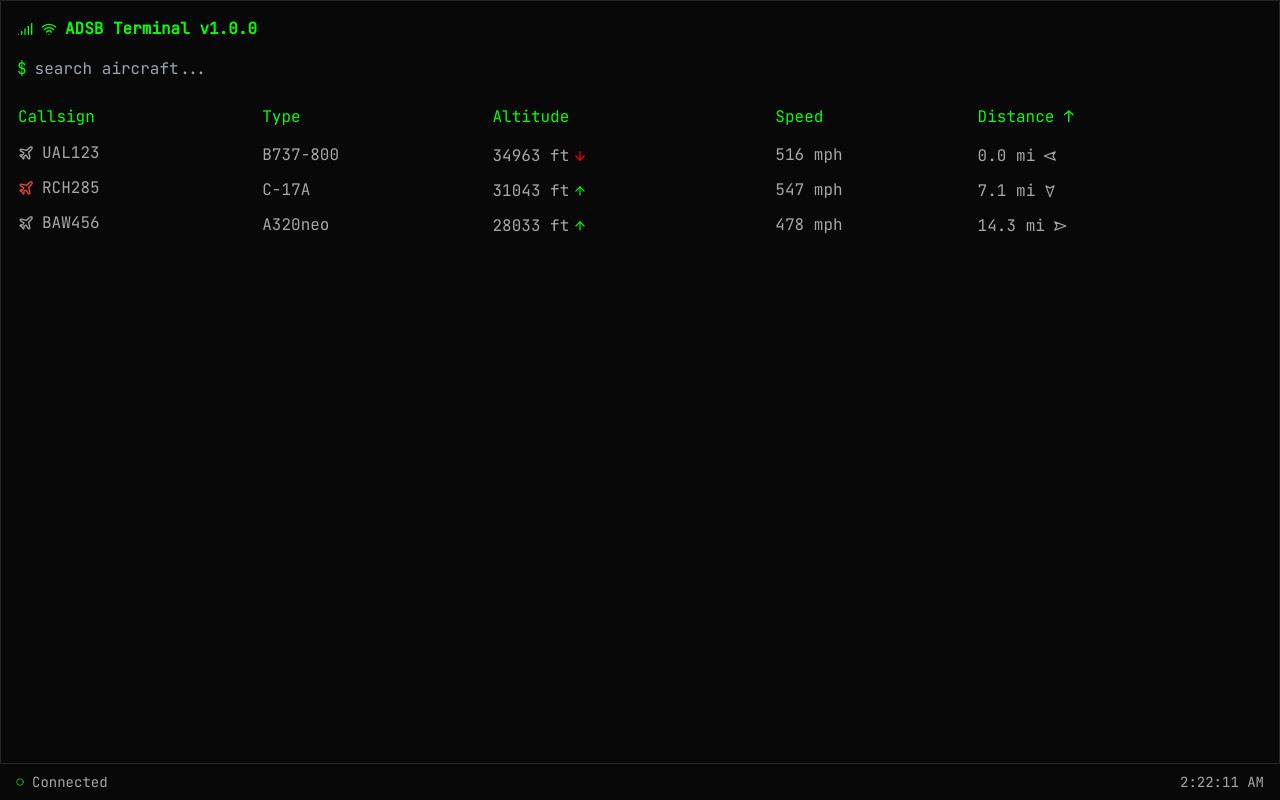
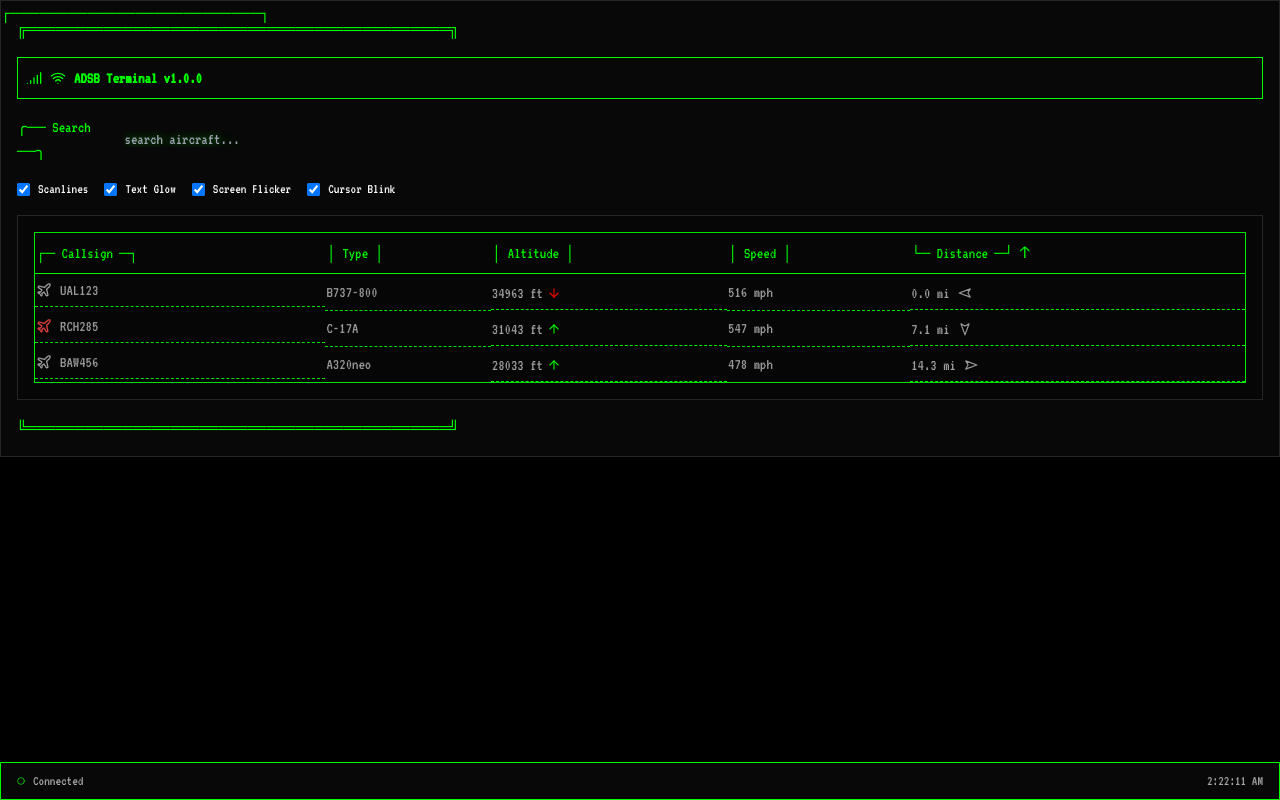
Before and after one commit to WPTK/skywatcher-tui, a React (Vite) app: page / in a window 1280 px wide. Built offline with nearby package versions, Linux system fonts and the light colour scheme.

Commit message:
Enhance terminal UI
Add classic terminal fonts, scanline, text glow, screen flicker, and cursor blink effects to the search field, with individual toggles in settings.  Incorporate more ASCII art for visual elements and borders.

```diff
--- a/src/components/AircraftList.tsx
+++ b/src/components/AircraftList.tsx
@@ -66,7 +66,7 @@ export const AircraftList = ({
   const [searchTerm, setSearchTerm] = useState("");
   const [sortField, setSortField] = useState<SortField>('distance');
   const [sortDirection, setSortDirection] = useState<'asc' | 'desc'>('asc');
-  const { preferences } = useUserPreferences();
+  const { preferences, toggleVisualEffect } = useUserPreferences();
 
   useEffect(() => {
     const initialAircraft = mockAircraft.map(a => ({ ...a, previousAltitude: a.altitude }));
@@ -116,31 +116,70 @@ export const AircraftList = ({
 
   return (
     <div className="terminal-content">
-      <div className="flex items-center mb-4">
-        <span className="terminal-prompt">$</span>
+      <div className="flex flex-col gap-4 mb-4">
+        <div className="flex items-center">
+          <span className="terminal-prompt">╭── Search ──╮</span>
           <input
             type="text"
-          className="terminal-input"
+            className={`terminal-input ${preferences.visualEffects.cursorBlink ? 'cursor-blink-enabled' : ''}
+                       ${preferences.visualEffects.textGlow ? 'text-glow-enabled' : ''}`}
             placeholder="search aircraft..."
             value={searchTerm}
             onChange={(e) => setSearchTerm(e.target.value)}
           />
         </div>
+        <div className="flex flex-wrap gap-4 text-sm">
+          <label className="flex items-center gap-2">
+            <input
+              type="checkbox"
+              checked={preferences.visualEffects.scanlines}
+              onChange={() => toggleVisualEffect('scanlines')}
+            />
+            Scanlines
+          </label>
+          <label className="flex items-center gap-2">
+            <input
+              type="checkbox"
+              checked={preferences.visualEffects.textGlow}
+              onChange={() => toggleVisualEffect('textGlow')}
+            />
+            Text Glow
+          </label>
+          <label className="flex items-center gap-2">
+            <input
+              type="checkbox"
+              checked={preferences.visualEffects.screenFlicker}
+              onChange={() => toggleVisualEffect('screenFlicker')}
+            />
+            Screen Flicker
+          </label>
+          <label className="flex items-center gap-2">
+            <input
+              type="checkbox"
+              checked={preferences.visualEffects.cursorBlink}
+              onChange={() => toggleVisualEffect('cursorBlink')}
+            />
+            Cursor Blink
+          </label>
+        </div>
+      </div>
+      <div className={`terminal-window ${preferences.visualEffects.scanlines ? 'scanlines-enabled' : ''}
+                      ${preferences.visualEffects.screenFlicker ? 'flicker-enabled' : ''}`}>
         <table className="terminal-table">
           <thead>
             <tr>
               <th onClick={() => handleSort('callsign')} className="cursor-pointer hover:text-primary">
-              Callsign {sortField === 'callsign' && (sortDirection === 'asc' ? '↑' : '↓')}
+                ┌─ Callsign ─┐ {sortField === 'callsign' && (sortDirection === 'asc' ? '↑' : '↓')}
               </th>
-            <th>Type</th>
+              <th>│ Type │</th>
               <th onClick={() => handleSort('altitude')} className="cursor-pointer hover:text-primary">
-              Altitude {sortField === 'altitude' && (sortDirection === 'asc' ? '↑' : '↓')}
+                │ Altitude │ {sortField === 'altitude' && (sortDirection === 'asc' ? '↑' : '↓')}
               </th>
               <th onClick={() => handleSort('speed')} className="cursor-pointer hover:text-primary">
-              Speed {sortField === 'speed' && (sortDirection === 'asc' ? '↑' : '↓')}
+                │ Speed │ {sortField === 'speed' && (sortDirection === 'asc' ? '↑' : '↓')}
               </th>
               <th onClick={() => handleSort('distance')} className="cursor-pointer hover:text-primary">
-              Distance {sortField === 'distance' && (sortDirection === 'asc' ? '↑' : '↓')}
+                └─ Distance ─┘ {sortField === 'distance' && (sortDirection === 'asc' ? '↑' : '↓')}
               </th>
             </tr>
           </thead>
@@ -186,5 +225,6 @@ export const AircraftList = ({
           </tbody>
         </table>
       </div>
+    </div>
   );
 };
--- a/src/contexts/UserPreferencesContext.tsx
+++ b/src/contexts/UserPreferencesContext.tsx
@@ -8,6 +8,12 @@ interface UserPreferences {
   };
   useMetric: boolean;
   favoriteCallsigns: string[];
+  visualEffects: {
+    scanlines: boolean;
+    textGlow: boolean;
+    screenFlicker: boolean;
+    cursorBlink: boolean;
+  };
 }
 
 interface UserPreferencesContextType {
@@ -15,12 +21,19 @@ interface UserPreferencesContextType {
   setLocation: (lat: number, lon: number) => void;
   toggleMetric: () => void;
   toggleFavorite: (callsign: string) => void;
+  toggleVisualEffect: (effect: keyof UserPreferences['visualEffects']) => void;
 }
 
 const defaultPreferences: UserPreferences = {
   location: { lat: 51.5074, lon: -0.1278 }, // Default to London
   useMetric: false,
   favoriteCallsigns: [],
+  visualEffects: {
+    scanlines: true,
+    textGlow: true,
+    screenFlicker: true,
+    cursorBlink: true,
+  },
 };
 
 const UserPreferencesContext = createContext<UserPreferencesContextType | undefined>(undefined);
@@ -51,8 +64,18 @@ export const UserPreferencesProvider = ({ children }: { children: React.ReactNod
     }));
   };
 
+  const toggleVisualEffect = (effect: keyof UserPreferences['visualEffects']) => {
+    setPreferences(prev => ({
+      ...prev,
+      visualEffects: {
+        ...prev.visualEffects,
+        [effect]: !prev.visualEffects[effect],
+      },
+    }));
+  };
+
   return (
-    <UserPreferencesContext.Provider value={{ preferences, setLocation, toggleMetric, toggleFavorite }}>
+    <UserPreferencesContext.Provider value={{ preferences, setLocation, toggleMetric, toggleFavorite, toggleVisualEffect }}>
       {children}
     </UserPreferencesContext.Provider>
   );
--- a/src/index.css
+++ b/src/index.css
@@ -1,5 +1,5 @@
-
 @import '@fontsource/jetbrains-mono';
+@import url('https://fonts.googleapis.com/css2?family=VT323&display=swap');
 @tailwind base;
 @tailwind components;
 @tailwind utilities;
@@ -35,16 +35,92 @@
   }
   body {
     @apply bg-background text-foreground font-mono;
-    font-family: 'JetBrains Mono', monospace;
+    font-family: 'VT323', 'JetBrains Mono', monospace;
   }
+}
+
+@keyframes scanlines {
+  0% {
+    background-position: 0 0;
+  }
+  100% {
+    background-position: 0 100%;
+  }
+}
+
+@keyframes flicker {
+  0% { opacity: 0.98; }
+  5% { opacity: 0.95; }
+  10% { opacity: 0.9; }
+  15% { opacity: 0.85; }
+  20% { opacity: 0.95; }
+  25% { opacity: 0.9; }
+  30% { opacity: 0.98; }
+  35% { opacity: 0.9; }
+  40% { opacity: 0.95; }
+  45% { opacity: 0.98; }
+  50% { opacity: 0.94; }
+  100% { opacity: 1; }
+}
+
+@keyframes blink {
+  0%, 100% { opacity: 1; }
+  50% { opacity: 0; }
 }
 
 .terminal-window {
   @apply bg-card border border-border rounded-none p-4;
+  position: relative;
+  overflow: hidden;
+}
+
+.terminal-window.scanlines-enabled::before {
+  content: '';
+  position: absolute;
+  top: 0;
+  left: 0;
+  right: 0;
+  bottom: 0;
+  background: repeating-linear-gradient(
+    0deg,
+    rgba(0, 0, 0, 0.1) 0px,
+    rgba(0, 0, 0, 0.1) 1px,
+    transparent 1px,
+    transparent 2px
+  );
+  pointer-events: none;
+  animation: scanlines 10s linear infinite;
+  z-index: 10;
+}
+
+.terminal-window.flicker-enabled {
+  animation: flicker 2s infinite;
+}
+
+.text-glow-enabled {
+  text-shadow: 0 0 10px rgba(0, 255, 0, 0.5);
 }
 
 .terminal-header {
   @apply text-primary font-bold mb-4 flex items-center gap-2;
+  border: 1px solid hsl(var(--primary));
+  padding: 0.5rem;
+}
+
+.terminal-header::before {
+  content: "┌──────────────────────────┐";
+  position: absolute;
+  top: 0;
+  left: 0;
+  color: hsl(var(--primary));
+}
+
+.terminal-header::after {
+  content: "└──────────────────────────┘";
+  position: absolute;
+  bottom: -1.5rem;
+  left: 0;
+  color: hsl(var(--primary));
 }
 
 .terminal-content {
@@ -63,16 +139,24 @@
   @apply bg-transparent border-none focus:outline-none text-foreground w-full;
 }
 
+.terminal-input.cursor-blink-enabled::after {
+  content: '█';
+  animation: blink 1s step-end infinite;
+}
+
 .terminal-table {
   @apply w-full border-collapse;
+  border: 1px solid hsl(var(--primary));
 }
 
 .terminal-table th {
   @apply text-left py-2 text-primary font-normal;
+  border-bottom: 1px solid hsl(var(--primary));
 }
 
 .terminal-table td {
   @apply py-1 text-muted-foreground;
+  border-bottom: 1px dashed hsl(var(--primary));
 }
 
 .terminal-table tr:hover td {
@@ -81,6 +165,7 @@
 
 .status-bar {
   @apply fixed bottom-0 left-0 right-0 bg-card border-t border-border px-4 py-2 text-sm text-muted-foreground;
+  border: 1px solid hsl(var(--primary));
 }
 
 @keyframes fade-in {
--- a/src/pages/Index.tsx
+++ b/src/pages/Index.tsx
@@ -27,9 +27,15 @@ const Index = () => {
   return (
     <UserPreferencesProvider>
       <div className="min-h-screen bg-background text-foreground">
-        <div className="terminal-window min-h-screen">
+        <div className="terminal-window">
+          <div className="ascii-border-top text-primary mb-4">
+            ╔════════════════════════════════════════════╗
+          </div>
           <TerminalHeader />
           <AircraftList onSelect={setSelectedAircraft} userLocation={userLocation} />
+          <div className="ascii-border-bottom text-primary mt-4">
+            ╚════════════════════════════════════════════╝
+          </div>
         </div>
         <AircraftDetail
           aircraft={selectedAircraft}
```
Lines whose indentation alone changed are shown as unchanged.
